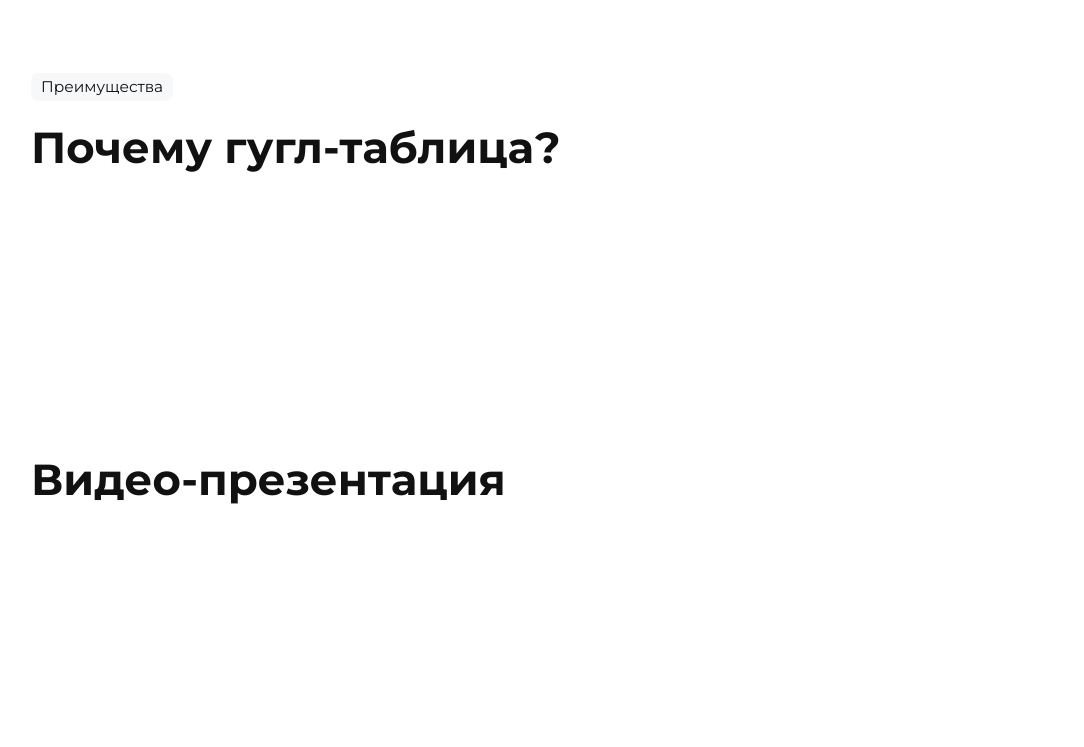
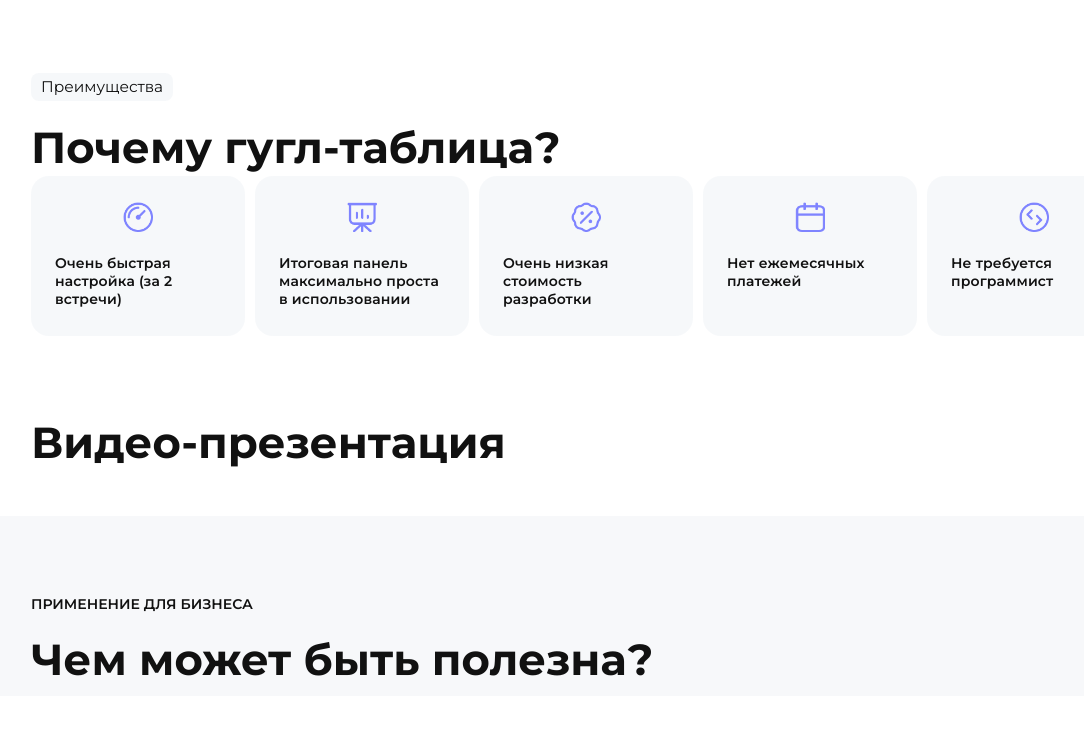
Before and after one commit to Slav4ik888/rhythm-landing, a plain HTML site: page index.html in a window 1280 px wide. Shown: the part 2133-2880 px from the top of the page, without its empty margins (54-1138 px from the left). Drawn offline with Linux system fonts and the light colour scheme.

Commit message:
2024-06-10 end advantages

```diff
--- /dev/null
+++ b/css/advantages.css
@@ -0,0 +1,58 @@
+
+
+/* list */
+.advantages-row {
+  display: flex;
+  flex-direction: row;
+  flex-wrap: wrap;
+  align-items: flex-start;
+  align-content: flex-start;
+  padding: 0px;
+  gap: var(--gap-base);
+  isolation: isolate;
+  width: 100%;
+  /* width: 1110px; */
+  height: 160px;
+}
+
+/* 01 */
+.advantages-row .item {
+  display: flex;
+  flex-direction: column;
+  align-items: flex-start;
+  padding: 26px 24px;
+  gap: 22px;
+
+  width: calc((var(--container) - var(--gap-base) * 4) / 5); /* 214px; */
+  height: 100%; /* 160px; */
+
+  background: rgba(196, 208, 222, 0.15);
+  border-radius: 18px;
+  z-index: 4;
+}
+
+/* icon */
+.advantages-row .item .icon-box {
+  display: flex;
+  justify-content: center;
+  align-items: center;
+  width: 100%;
+}
+
+.advantages-row .item .icon-box .icon {
+  width: 30px;
+  height: 30px;
+}
+
+/* Очень быстрая настройка (за 2 встречи) */
+.advantages-row .item .text {
+  /* width: 166px;
+  height: 46px; */
+  font-family: 'Montserrat-SemiBold';
+  font-style: normal;
+  font-weight: 600;
+  font-size: 1rem;
+  line-height: 130%; /* or 18px */
+  letter-spacing: 0.01em;
+  color: #111111;
+}
--- a/css/index.css
+++ b/css/index.css
@@ -2,5 +2,6 @@
 @import "./header.css";
 @import "./main.css";
 @import "./what-is.css";
+@import "./advantages.css";
 @import "./usefull-for-business.css";
 @import "./dev-timeline.css";
--- a/css/style.css
+++ b/css/style.css
@@ -39,6 +39,11 @@ body {
   color: #111111;
 }
 
+:root {
+  --container: 1110px;
+  --gap-base: 10px;
+}
+
 a {
   cursor: pointer;
 }
@@ -58,13 +63,13 @@ a:visited {
 }
 
 section {
-  min-height: 300px;
+  min-height: 100px;
   margin-top: 5.71rem;
 }
 
 section.container-small {
   width: 100%;
-  max-width: 1110px;
+  max-width: var(--container);
   margin-top: 4rem;
 }
 
@@ -73,8 +78,10 @@ section.container-small {
   flex-direction: column;
   align-items: center;
   width: 100%;
-  max-width: 1110px;
+  max-width: var(--container);
 }
+
+/* TITLE */
 
 .title-box {
   display: flex;
--- a/index.html
+++ b/index.html
@@ -329,12 +329,46 @@
     </div>
   </section>
 
+  <!-- ADVANTAGES -->
   <section class="container flex-left">
     <div class="title-box flex-left">
       <div class="title-tag bg-grey">
         <span class="title-tag-text">Преимущества</span>
       </div>
       <span class="title text-aling-left">Почему гугл-таблица?</span>
+    </div>
+
+    <div class="advantages-row">
+      <div class="item">
+        <div class="icon-box">
+          <img src="./assets/advantages-icon-1.png" class="icon" />
+        </div>
+        <div class="text">Очень быстрая настройка (за 2 встречи)</div>
+      </div>
+      <div class="item">
+        <div class="icon-box">
+          <img src="./assets/advantages-icon-2.png" class="icon" />
+        </div>
+        <div class="text">Итоговая панель максимально проста в использовании</div>
+      </div>
+      <div class="item">
+        <div class="icon-box">
+          <img src="./assets/advantages-icon-3.png" class="icon" />
+        </div>
+        <div class="text">Очень низкая стоимость разработки</div>
+      </div>
+      <div class="item">
+        <div class="icon-box">
+          <img src="./assets/advantages-icon-4.png" class="icon" />
+        </div>
+        <div class="text">Нет ежемесячных платежей</div>
+      </div>
+      <div class="item">
+        <div class="icon-box">
+          <img src="./assets/advantages-icon-5.png" class="icon" />
+        </div>
+        <div class="text">Не требуется программист</div>
+      </div>
     </div>
   </section>
 
@@ -412,7 +446,7 @@
 </html>
 
 <!--
-  git add . && git commit -m "2024-06-09 end what is" && git push origin main
+  git add . && git commit -m "2024-06-10 end advantages" && git push origin main
  -->
 <!--
   npm install postcss-cli postcss-import postcss-media-minmax postcss-csso
```
Also changed, not shown: assets/advantages-icon-1.png (added), assets/advantages-icon-2.png (added), assets/advantages-icon-3.png (added), assets/advantages-icon-4.png (added), assets/advantages-icon-5.png (added).
